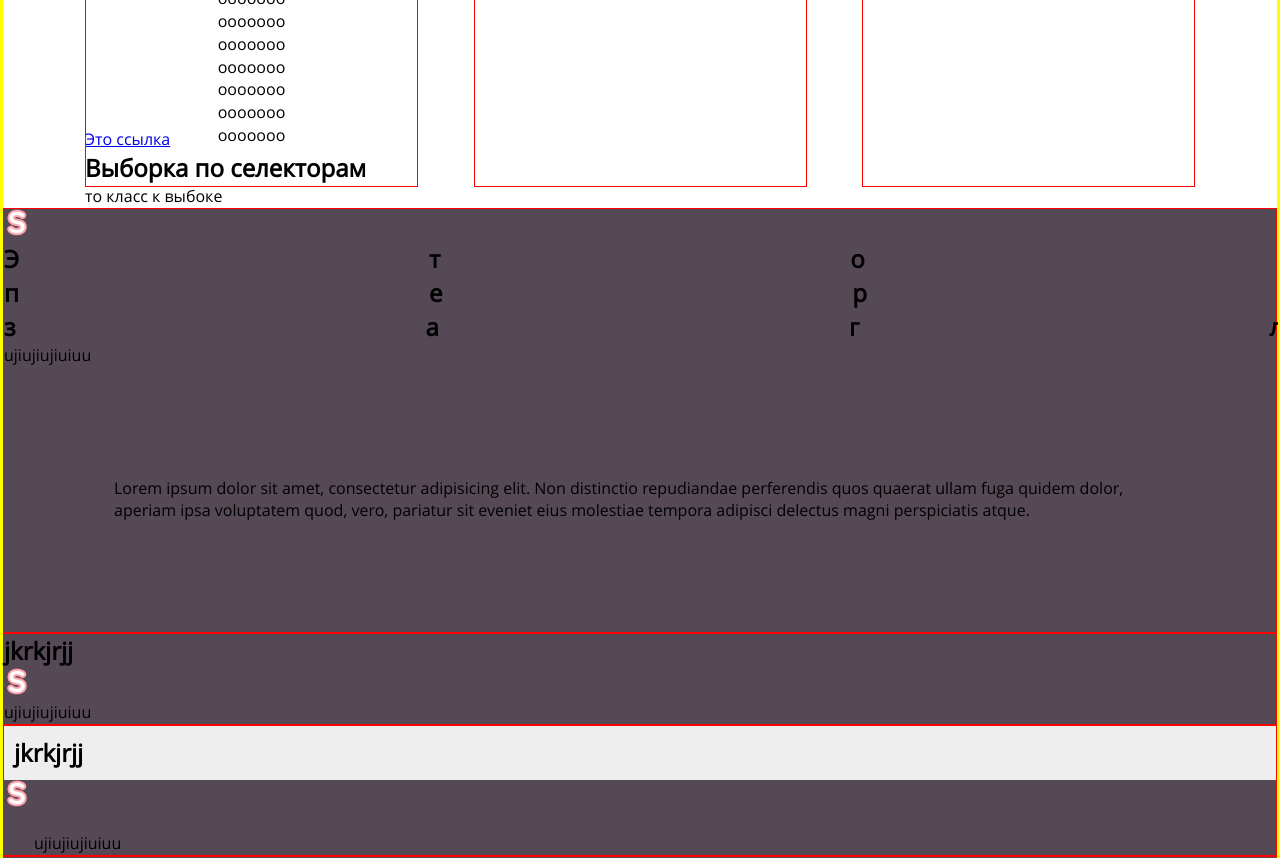
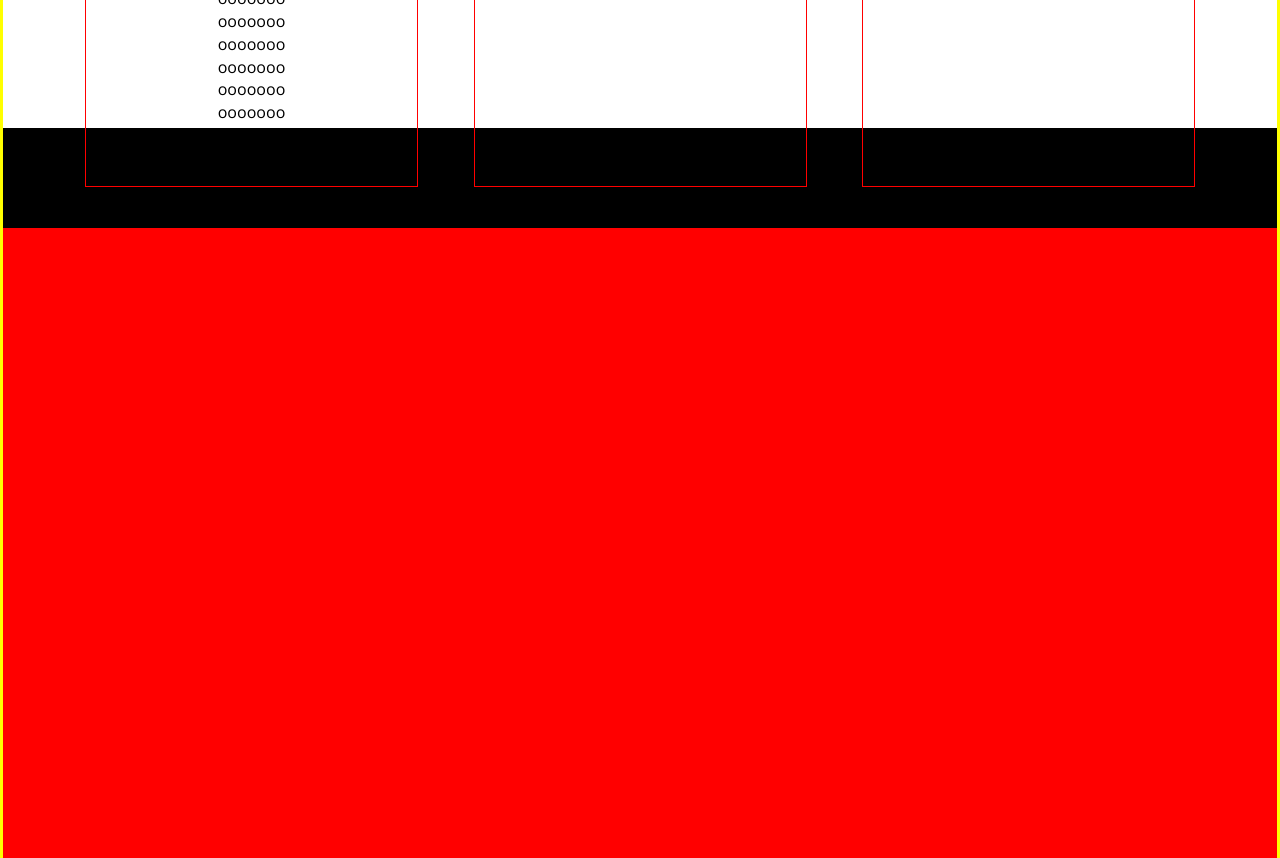
Before and after one commit to frontend-coder/jquery, a website: page app/index.html in a window 1280 px wide. Shown: the part 2880-3738 px from the top of the page. Drawn offline with Linux system fonts and the light colour scheme.

```diff
--- a/app/index.html
+++ b/app/index.html
@@ -225,6 +225,24 @@
 		</section>
 
 
+
+
+
+
+<section class="test_menu">
+	<div class="top___lines">
+		<div class="container">
+			<div class="row">
+
+
+
+
+			</div>
+		</div>
+	</div>
+
+
+</section>
 
 
 
--- a/app/scss/_footer.scss
+++ b/app/scss/_footer.scss
@@ -0,0 +1,10 @@
+
+.test_menu {
+	min-height: 100vh;
+	background-color: red;
+}
+
+.top___lines {
+	background-color: #000;
+	height:100px;
+}
```
Also changed, not shown: app/css/libs.min.css, 2 other files.
